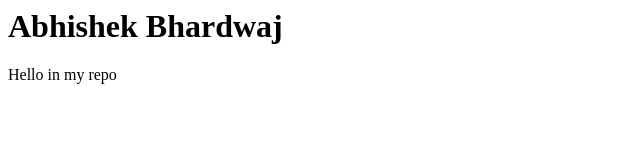
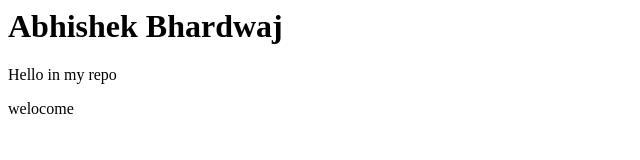
Before and after one commit to Abhiishek-bhardwaji/Remote, a plain HTML site: page index.html in a window 1280 px wide. Shown: the full height of the page, 0-640 px from the left. Drawn offline with Linux system fonts and the light colour scheme.

Commit message:
add new points

```diff
--- a/index.html
+++ b/index.html
@@ -1,2 +1,3 @@
 <h1>Abhishek Bhardwaj</h1>
 <p>Hello in my repo</p>
+<p>welocome</p>
```
